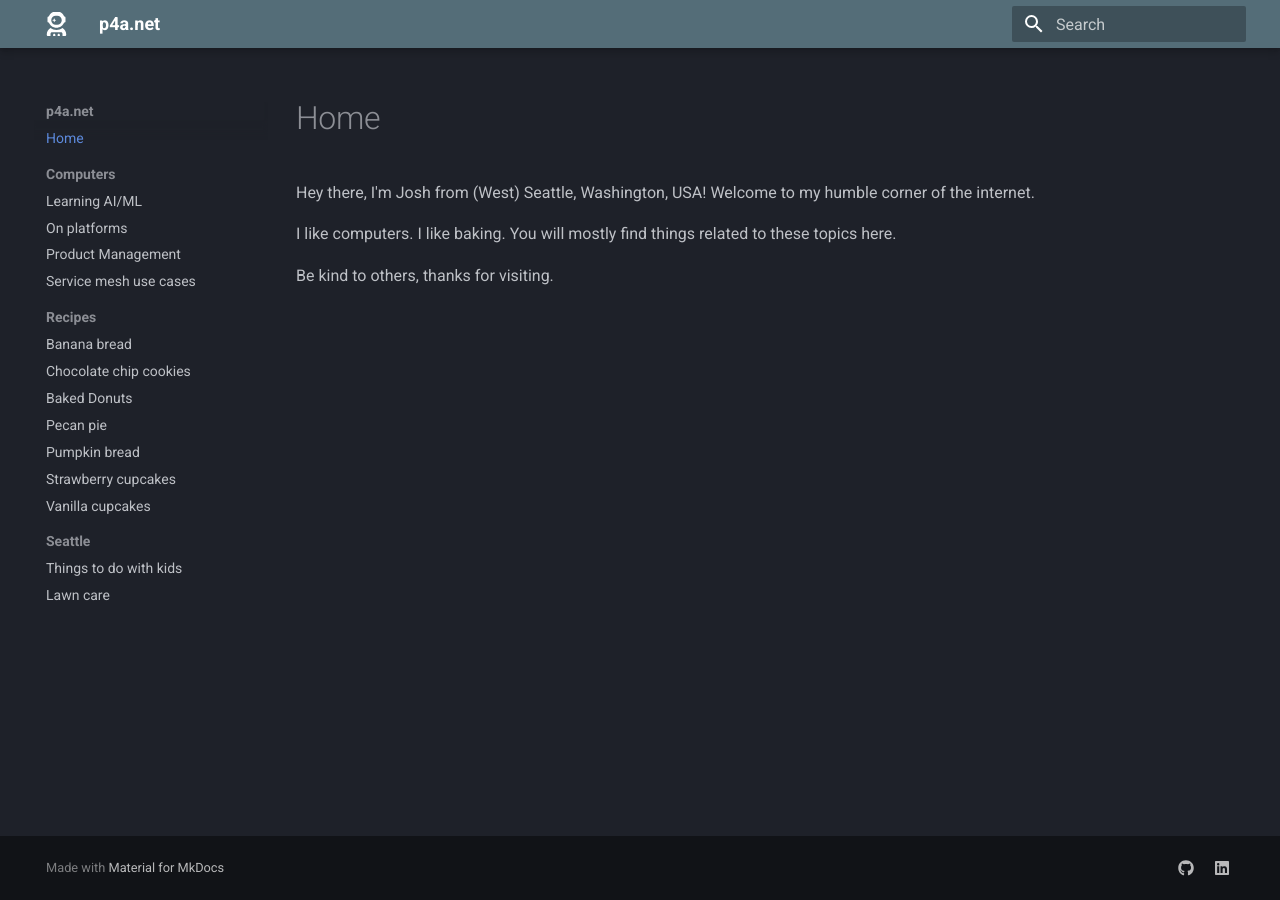
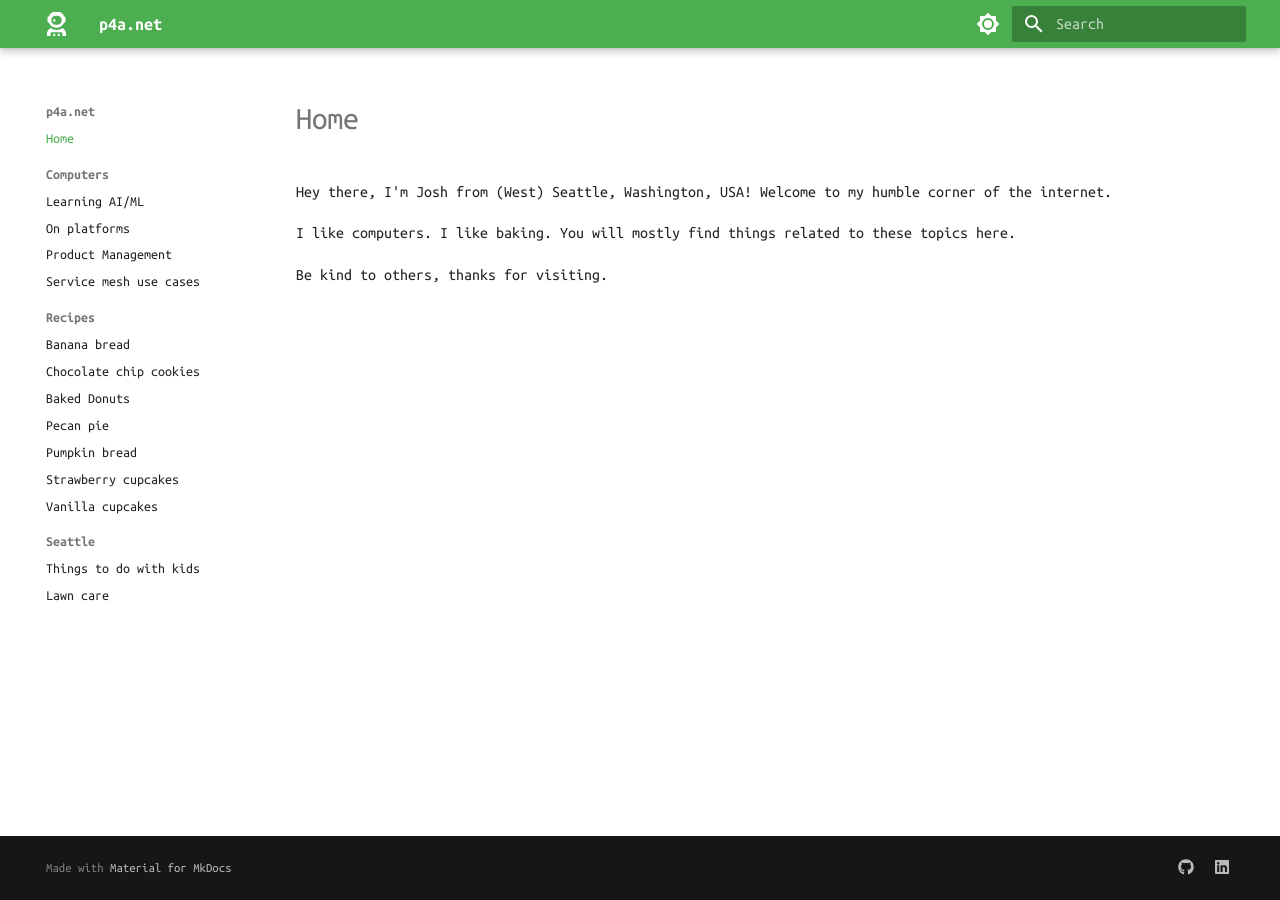
Before and after one commit to seajoshc/p4adotnet, an MkDocs documentation site: the page built from docs/index.md, in a window 1280 px wide. Built offline with MkDocs 1.6.1 and Material for MkDocs 9.7.7, drawn with Linux system fonts in a browser that asks for light colours.

Commit message:
changes font to ubuntu mono and updates theme colors

```diff
--- a/mkdocs.yml
+++ b/mkdocs.yml
@@ -10,13 +10,29 @@
   - search
 theme:
   name: material
+  font:
+    text: Ubuntu Mono
   favicon: images/user-astronaut-solid.svg
   icon:
     logo: fontawesome/solid/user-astronaut
   palette:
-    scheme: slate
-    primary: blue grey
-    accent: teal
+    # Palette toggle for light mode
+    - media: "(prefers-color-scheme: light)"
+      scheme: default
+      primary: green
+      accent: blue
+      toggle:
+        icon: material/brightness-7
+        name: Switch to dark mode
+
+    # Palette toggle for dark mode
+    - media: "(prefers-color-scheme: dark)"
+      scheme: slate
+      primary: blue grey
+      accent: teal
+      toggle:
+        icon: material/brightness-4
+        name: Switch to light mode
   features:
     - navigation.instant
     - navigation.tracking
```
